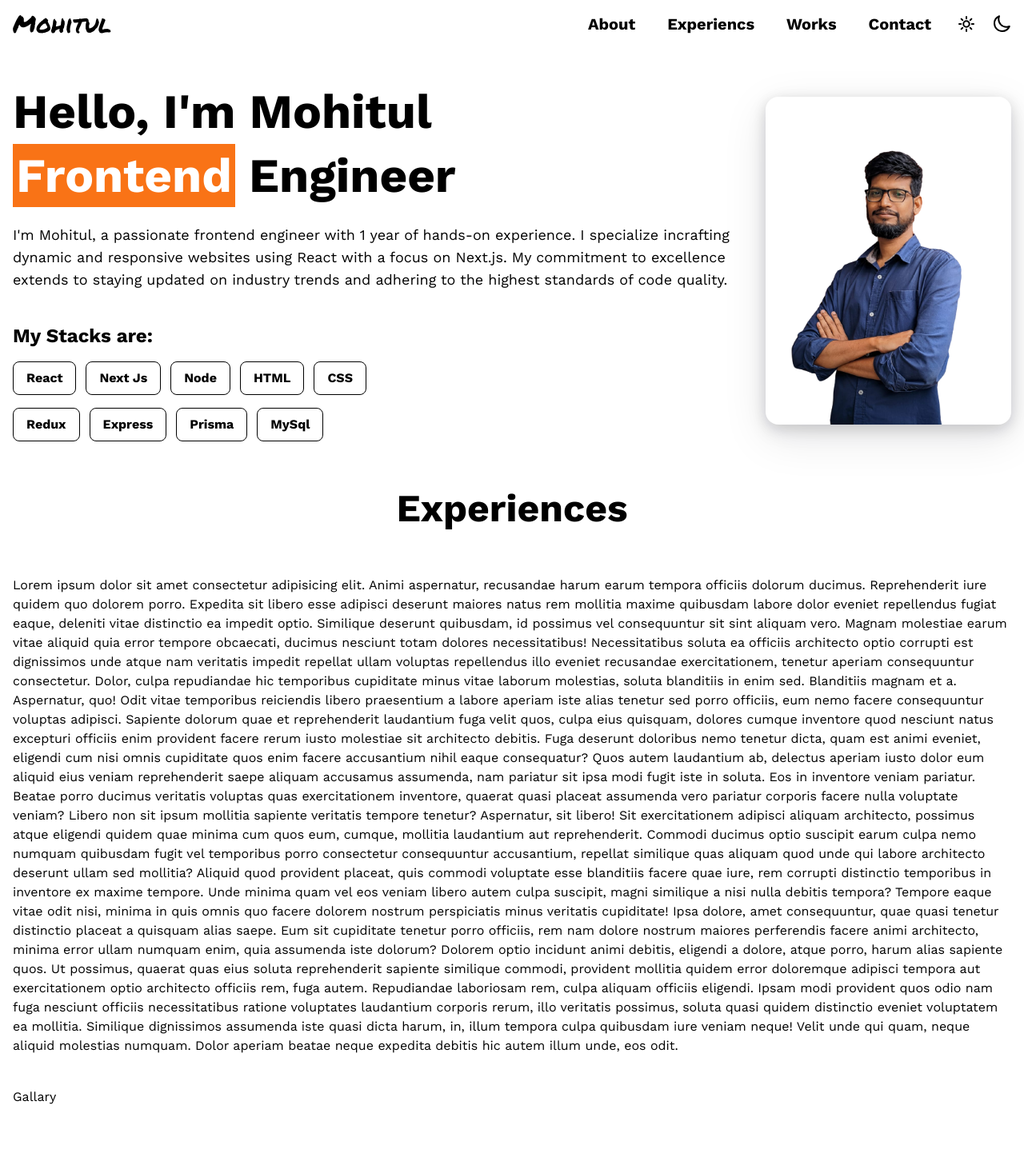
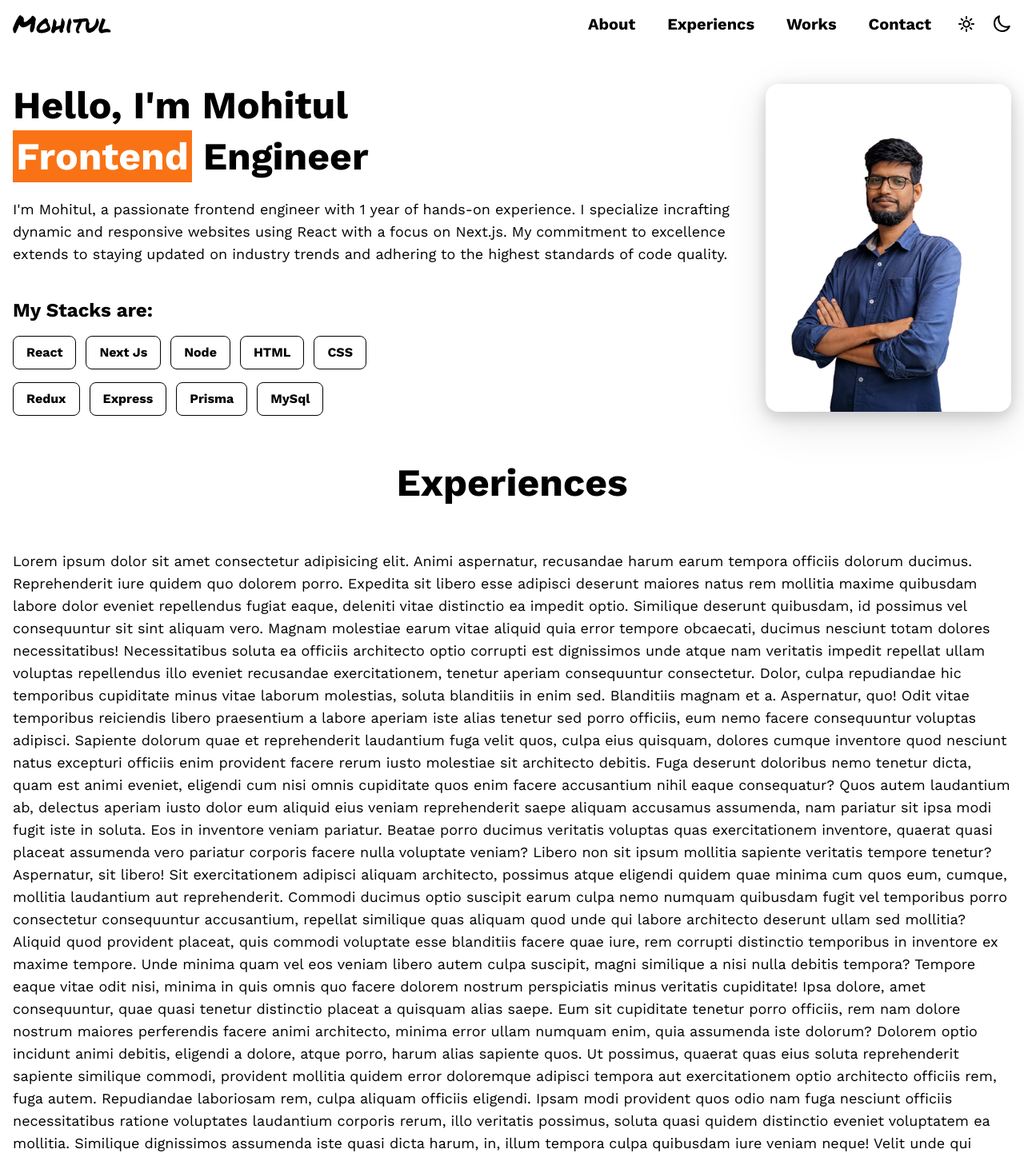
Before and after one commit to mohit838/Mohitul-Islam-Frontend, a Next.js app: page / in a window 1280 px wide. Shown: the top 1447 px of the page at 80% size. Built offline with nearby package versions, Linux system fonts and the light colour scheme.

Commit message:
main title and p  tag fix

```diff
--- a/app/globals.css
+++ b/app/globals.css
@@ -18,7 +18,8 @@ body {
 }
 
 p {
-  font-size: 1rem;
+  font-size: 1.125rem /* 18px */;
+  line-height: 1.75rem; /* 28px */
 }
 
 section {
@@ -75,7 +76,7 @@ section {
 }
 
 .main-title {
-  @apply text-6xl font-bold mb-5 leading-[5rem];
+  @apply text-[3rem] font-bold mb-5 leading-[4rem];
 }
 
 .focus-title {
```
